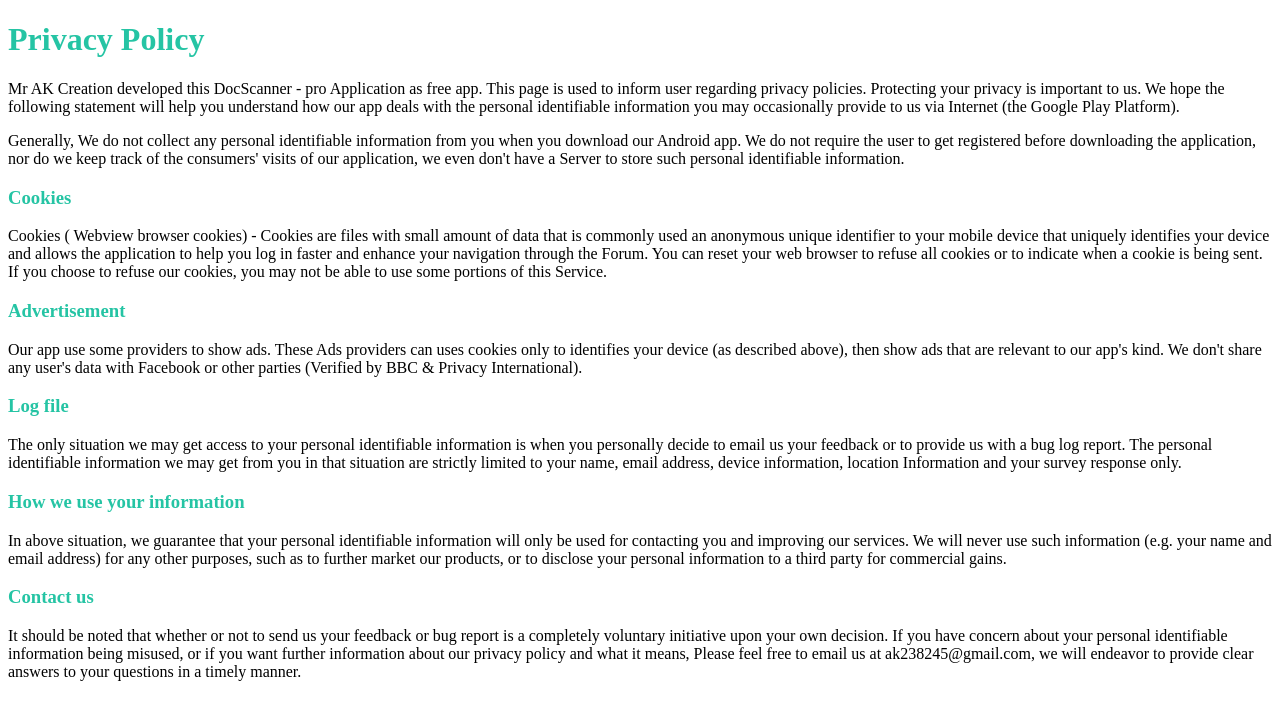
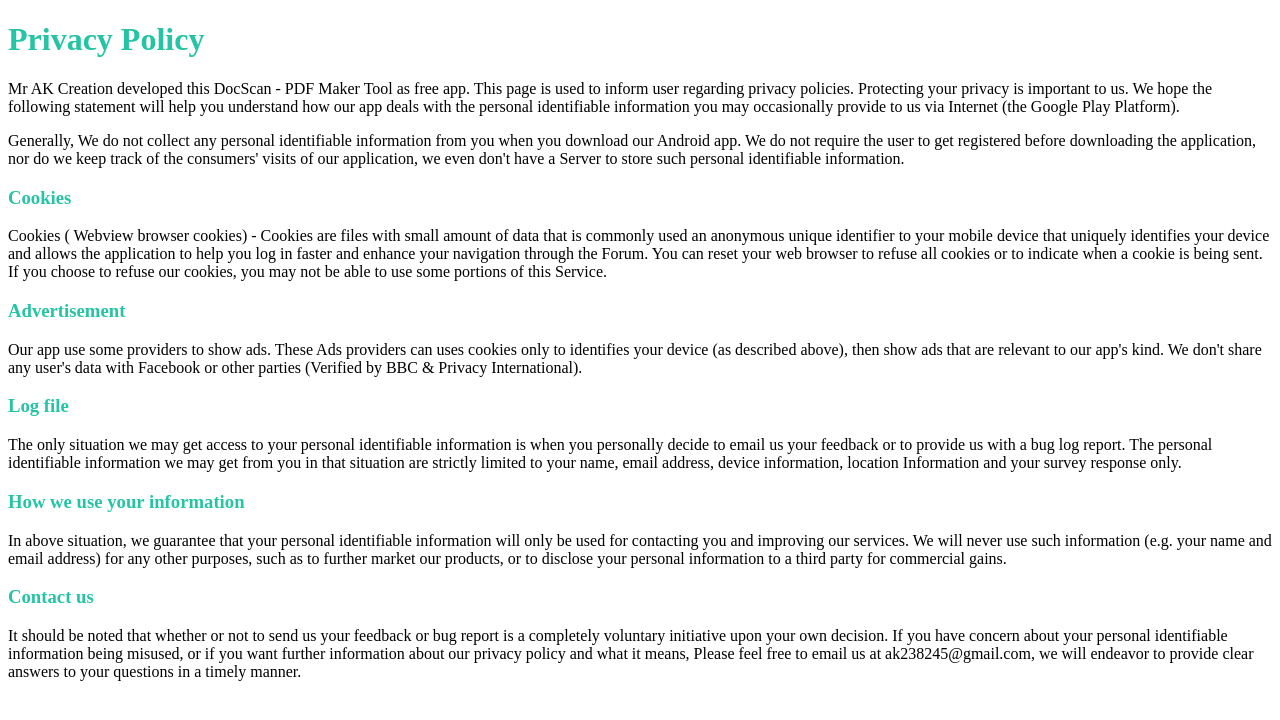
Before and after one commit to Doc-Scanner/docscanner.github.io, a plain HTML site: page index.html in a window 1280 px wide. Drawn offline with Linux system fonts and the light colour scheme.

Commit message:
Update index.html

```diff
--- a/index.html
+++ b/index.html
@@ -12,7 +12,7 @@
 </head>
 <body>
 <h1>Privacy Policy</h1>
-<p>Mr AK Creation developed this DocScanner - pro Application as free app. This page is used to inform user regarding privacy policies. Protecting your privacy is important to us. We hope the following statement will help you understand how our app deals with the personal identifiable information you may occasionally provide to us via Internet (the Google Play Platform).
+<p>Mr AK Creation developed this DocScan - PDF Maker Tool as free app. This page is used to inform user regarding privacy policies. Protecting your privacy is important to us. We hope the following statement will help you understand how our app deals with the personal identifiable information you may occasionally provide to us via Internet (the Google Play Platform).
 </p>
 <p>Generally, We do not collect any personal identifiable information from you when you download our Android app. We do not require the user to get registered before downloading the application, nor do we keep track of the consumers' visits of our application, we even don't have a Server to store such personal identifiable information.</p>
 <h3>Cookies</h3>
```
